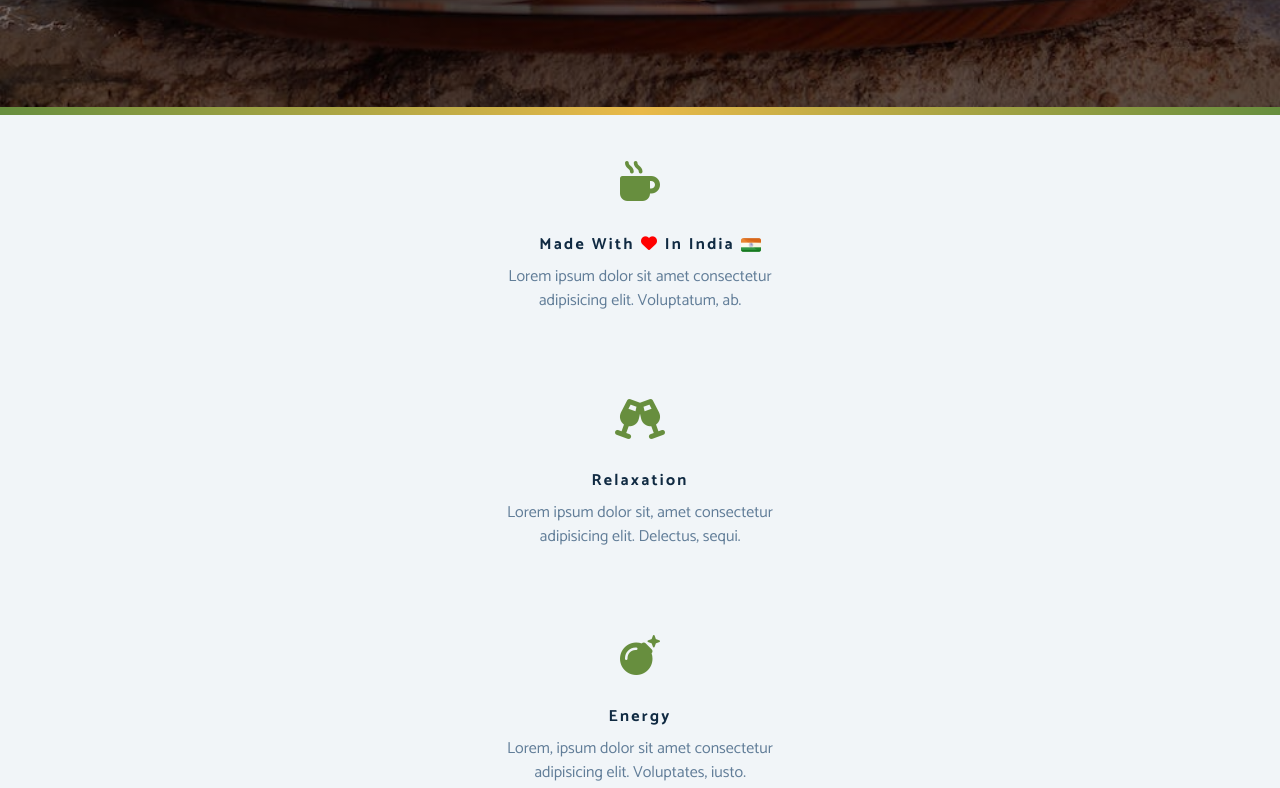
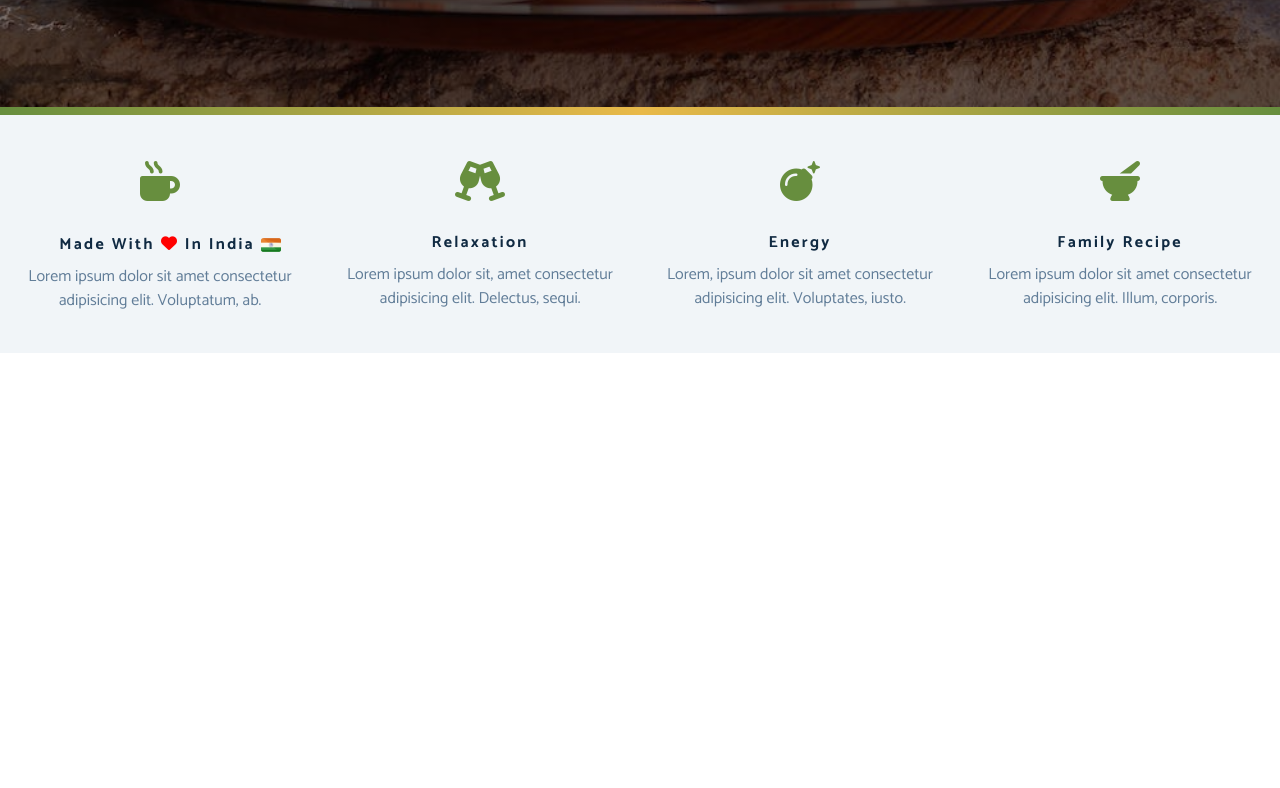
Before and after one commit to imshubhamSaha/Chai-Story-Project-, a plain HTML site: page index.html in a window 1280 px wide. Shown: the part 693-1481 px from the top of the page. After the commit the page ends 1046 px from the top, so only its background shows below. Drawn offline with Linux system fonts and the light colour scheme; a web font is replaced by a local one.

Commit message:
Added responsivness wrt screen size

```diff
--- a/stylesheets/main.css
+++ b/stylesheets/main.css
@@ -96,6 +96,13 @@ p {
 .btn:hover {
   color: var(--clr_primary);
   background: var(--clr_primary_light);
+}
+
+.clearfix::after,
+.clearfix::before {
+  content: "";
+  clear: both;
+  display: table;
 }
 /*
 ========================
@@ -198,9 +205,10 @@ Skill Section
 }
 /*
 ========================
-Media Query
+Media Querys
 ========================
  */
+/* Global */
 @media screen and (min-width: 800px) {
   h1 {
     font-size: 4rem;
@@ -224,3 +232,17 @@ Media Query
     font-size: 1rem;
   }
 }
+
+/* Skills */
+@media screen and (min-width: 576px) {
+  .skill {
+    float: left;
+    width: 50%;
+  }
+}
+
+@media screen and (min-width: 1200px) {
+  .skill {
+    width: 25%;
+  }
+}
```
